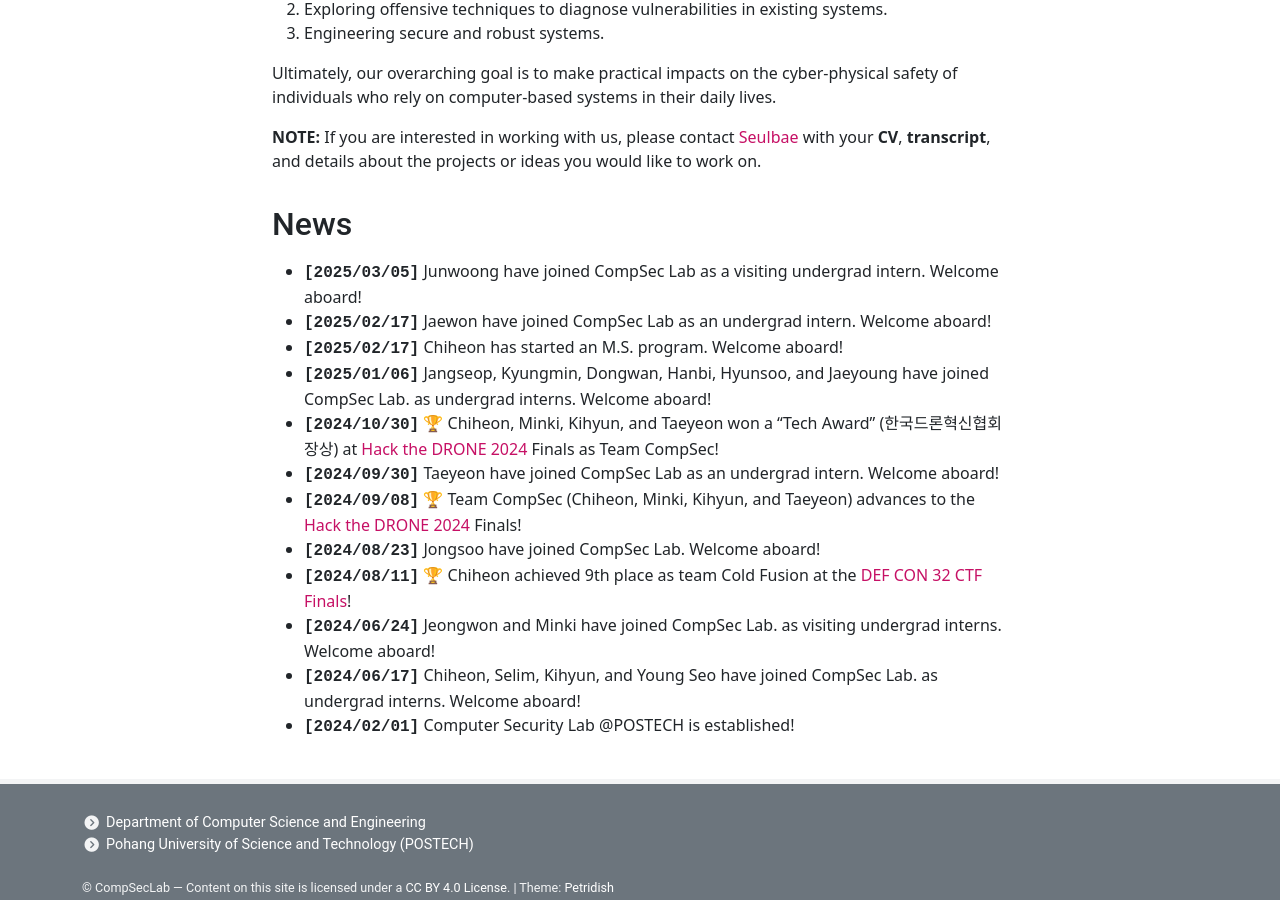
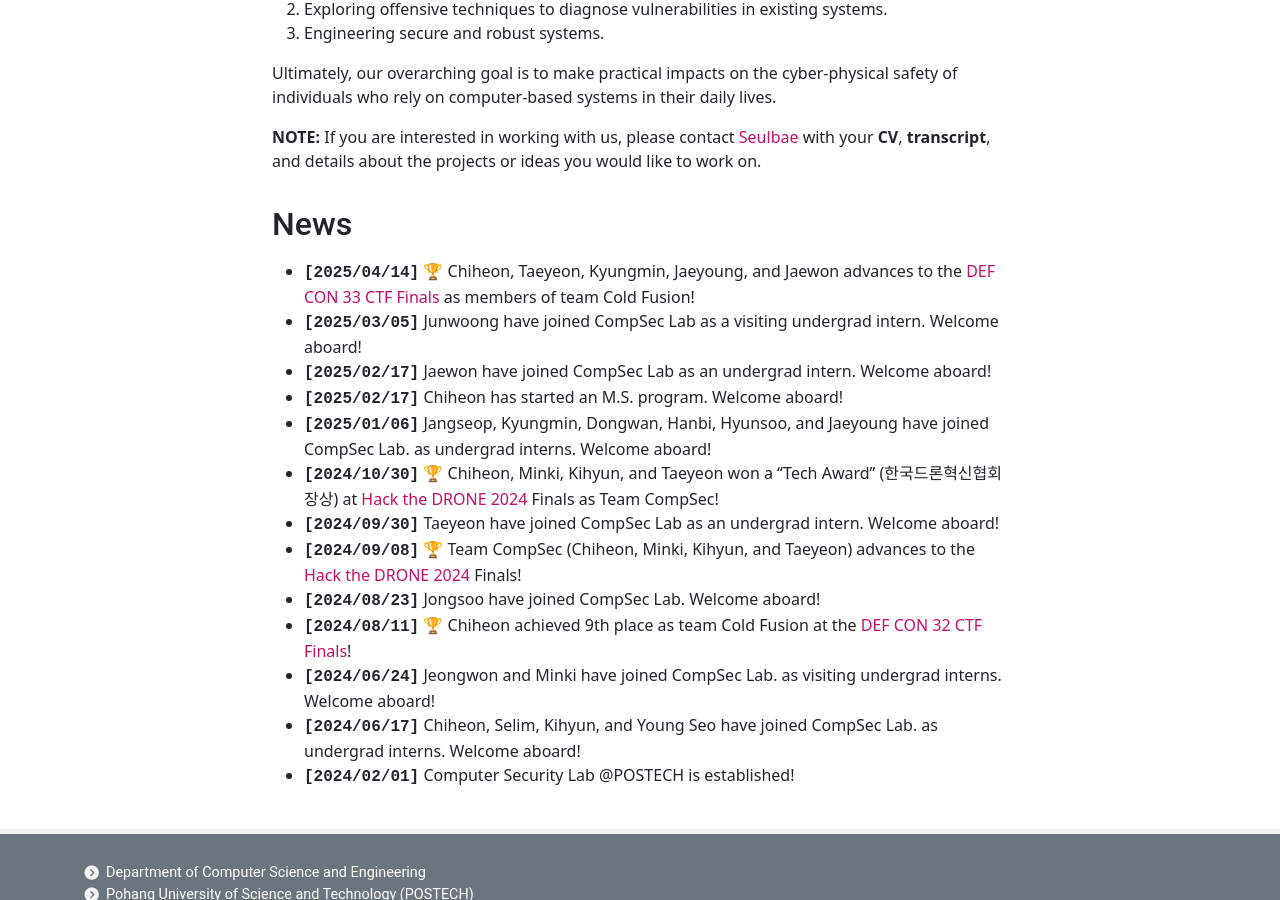
Before and after one commit to postech-compsec/postech-compsec.github.io, a Jekyll site: the page built from pages/home.md, in a window 1280 px wide and 900 px high, scrolled down 999 px. Built offline with Jekyll 4.4.1, drawn with Linux system fonts in a browser that asks for light colours; nearby versions of some CDN libraries.

Commit message:
news defcon33

```diff
--- a/pages/home.md
+++ b/pages/home.md
@@ -42,6 +42,7 @@ in their daily lives.
 
 ## News
 
+- **<tt>[2025/04/14]</tt>** 🏆 Chiheon, Taeyeon, Kyungmin, Jaeyoung, and Jaewon advances to the <a href="https://defcon.org/html/defcon-33/dc-33-index.html">DEF CON 33 CTF Finals</a> as members of team Cold Fusion!
 - **<tt>[2025/03/05]</tt>** Junwoong have joined CompSec Lab as a visiting undergrad intern. Welcome aboard!
 - **<tt>[2025/02/17]</tt>** Jaewon have joined CompSec Lab as an undergrad intern. Welcome aboard!
 - **<tt>[2025/02/17]</tt>** Chiheon has started an M.S. program. Welcome aboard!
```
